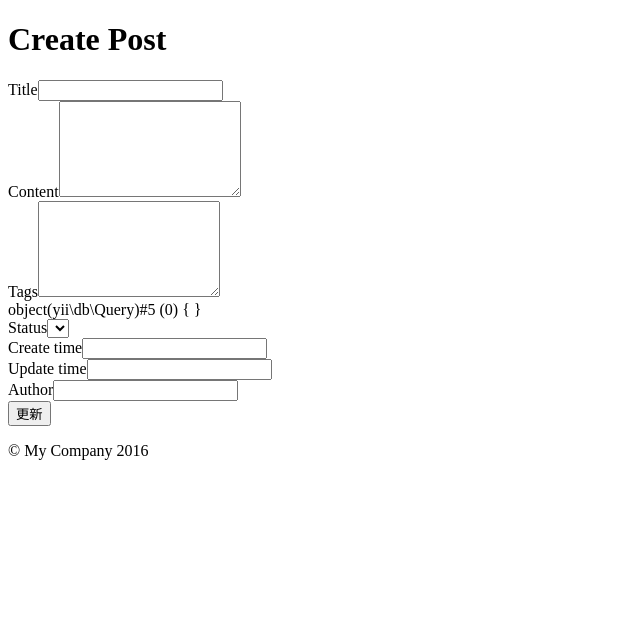
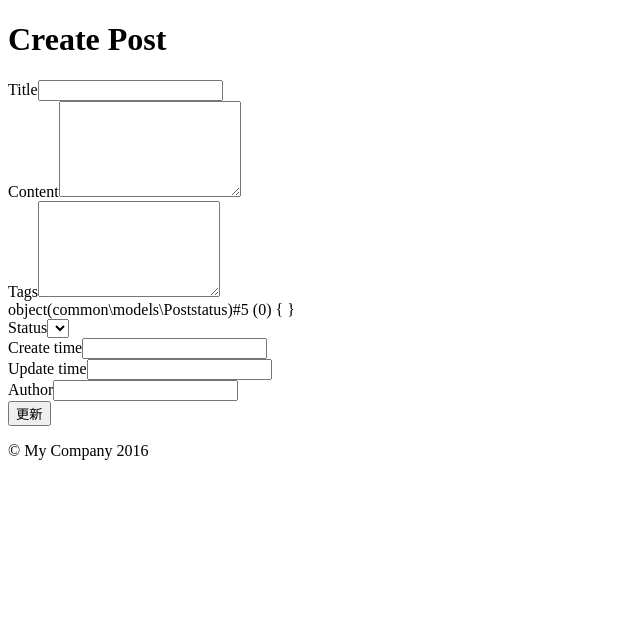
Before and after one commit to ipuxin/iblogh, a Yii app: template backend/views/post/create.php in a window 1280 px wide. Shown: the top 626 px of the page, without its empty margins (0-640 px from the left). Run offline with PHP 8.4 and a stand-in for Yii, Linux system fonts and the light colour scheme; the template is opened without the code that fills it, so the values that code supplies are empty; form fields are guessed from the names that the template uses; some libraries are stand-ins or nearby versions.

Commit message:
下拉列表3_Poststatus::find(); 返回_对象

```diff
--- a/backend/views/post/_form.php
+++ b/backend/views/post/_form.php
@@ -38,23 +38,49 @@ use yii\helpers\ArrayHelper;
         ->column();
 
         第四种方法：
-        allStatus = Poststatus::find()
+        $allStatus = Poststatus::find()
         ->select(['name','id'])
         ->orderBy('position')
         ->indexBy('id')
         ->column();
         */
-    $allStatus = (new \yii\db\Query())
-        ->select(['name', 'id'])
-        ->from('poststatus')
-        //取第一列的值
-        ->column();
+    $allStatus = Poststatus::find();
     var_dump($allStatus);
     /**
-     *array (size=3)
-     * 0 => string '草稿' (length=6)
-     * 1 => string '已发布' (length=9)
-     * 2 => string '已归档' (length=9)
+     *object(yii\db\ActiveQuery)[72]
+     * public 'sql' => null
+     * public 'on' => null
+     * public 'joinWith' => null
+     * public 'select' => null
+     * public 'selectOption' => null
+     * public 'distinct' => null
+     * public 'from' => null
+     * public 'groupBy' => null
+     * public 'join' => null
+     * public 'having' => null
+     * public 'union' => null
+     * public 'params' =>
+     * array (size=0)
+     * empty
+     * private '_events' (yii\base\Component) =>
+     * array (size=0)
+     * empty
+     * private '_behaviors' (yii\base\Component) =>
+     * array (size=0)
+     * empty
+     * public 'where' => null
+     * public 'limit' => null
+     * public 'offset' => null
+     * public 'orderBy' => null
+     * public 'indexBy' => null
+     * public 'modelClass' => string 'common\models\Poststatus' (length=24)
+     * public 'with' => null
+     * public 'asArray' => null
+     * public 'multiple' => null
+     * public 'primaryModel' => null
+     * public 'link' => null
+     * public 'via' => null
+     * public 'inverseOf' => null
      */
     ?>
     <?= $form->field($model, 'status')->dropDownList($allStatus, ['prompt' => '请选择状态']) ?>
```
